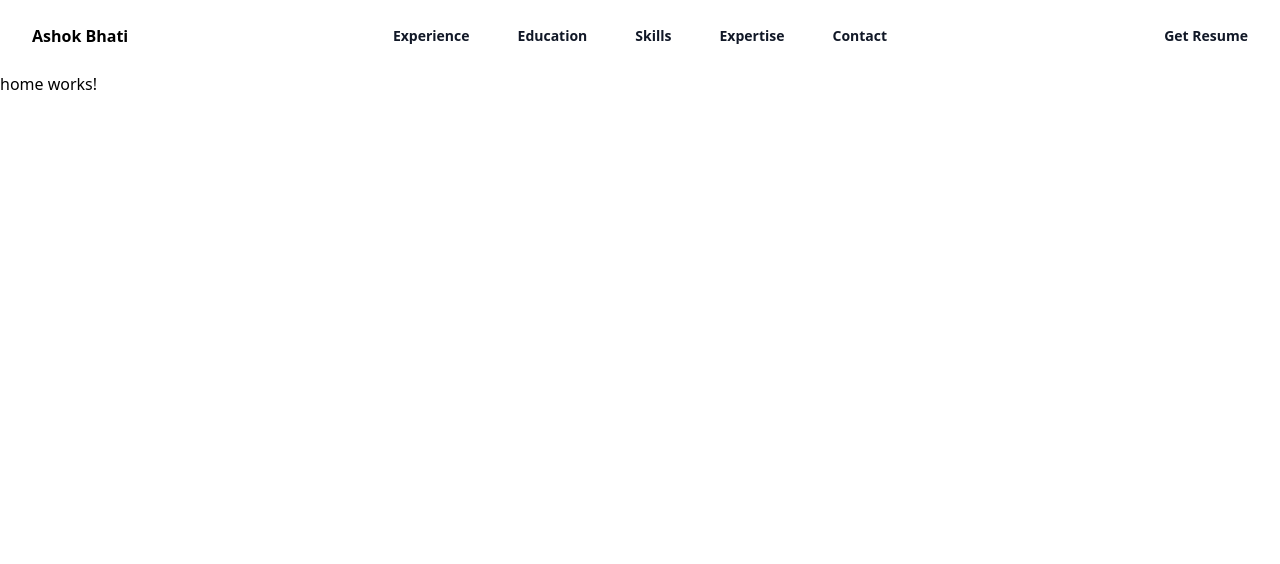
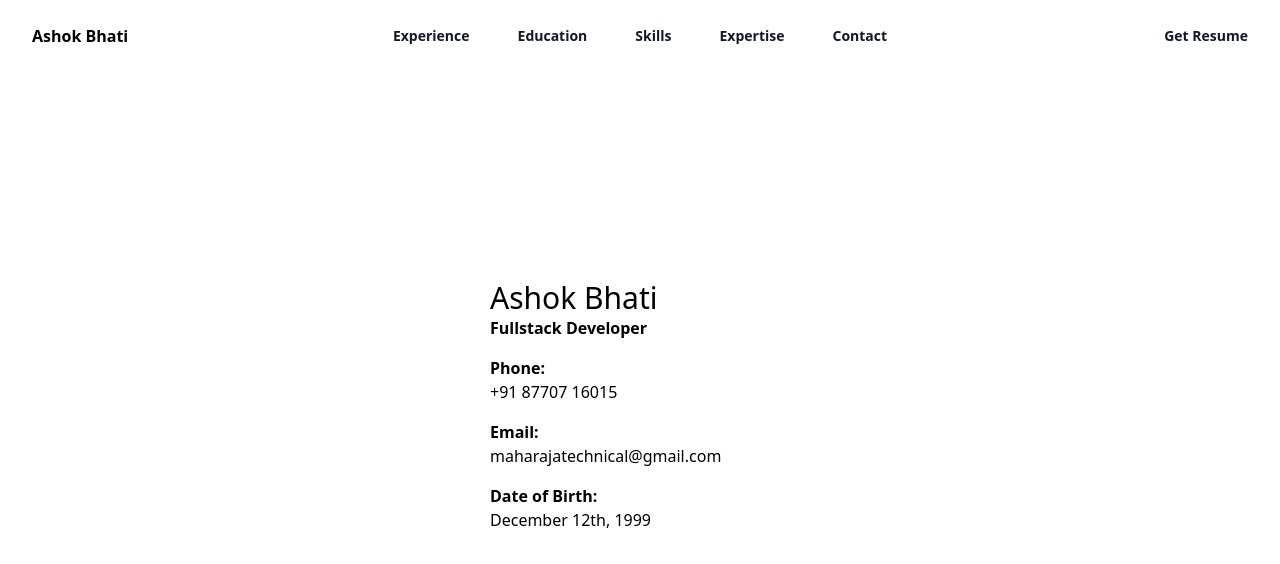
Before and after one commit to Ashok-Bhati/portfolio, an Angular app: page /home in a window 1280 px wide. Shown: the top 564 px of the page. Built offline with nearby package versions, Linux system fonts and the light colour scheme.

Commit message:
add basic details component

```diff
--- a/src/app/home/home.component.html
+++ b/src/app/home/home.component.html
@@ -1,2 +1,2 @@
 <portfolio-header />
-<p>home works!</p>
+<portfolio-basic-details />
--- /dev/null
+++ b/src/app/shared/components/basic-details/basic-details.component.html
@@ -0,0 +1,25 @@
+<div class="w-full flex justify-center items-center">
+  <div class="max-w-[80%] bg-white mt-28 py-20 pl-20 lg:min-w-[500px]">
+    <div class="py-4 px-5">
+      <!-- Name and Title -->
+      <h1 class="text-3xl">Ashok Bhati</h1>
+      <div class="font-semibold">Fullstack Developer</div>
+      <!-- End Name and Title -->
+
+      <!-- Basic Details -->
+      <div class="mt-4">
+        <div class="font-semibold">Phone:</div>
+        <div>+91 87707 16015</div>
+      </div>
+      <div class="mt-4">
+        <div class="font-semibold">Email:</div>
+        <div>maharajatechnical@gmail.com</div>
+      </div>
+      <div class="mt-4">
+        <div class="font-semibold">Date of Birth:</div>
+        <div>December 12th, 1999</div>
+      </div>
+      <!-- End Basic Details -->
+    </div>
+  </div>
+</div>
--- a/src/app/shared/shared.module.ts
+++ b/src/app/shared/shared.module.ts
@@ -1,10 +1,11 @@
 import { NgModule } from '@angular/core';
 import { CommonModule } from '@angular/common';
 import { HeaderComponent } from './components/header/header.component';
+import { BasicDetailsComponent } from './components/basic-details/basic-details.component';
 
 @NgModule({
-  declarations: [HeaderComponent],
+  declarations: [HeaderComponent, BasicDetailsComponent],
   imports: [CommonModule],
-  exports: [HeaderComponent],
+  exports: [HeaderComponent, BasicDetailsComponent],
 })
 export class SharedModule {}
```
Also changed, not shown: src/app/shared/components/basic-details/basic-details.component.ts (added, +10 -0 lines), src/app/shared/components/basic-details/basic-details.component.scss (added), 1 other file (tests, documents, lock files or other folders).
